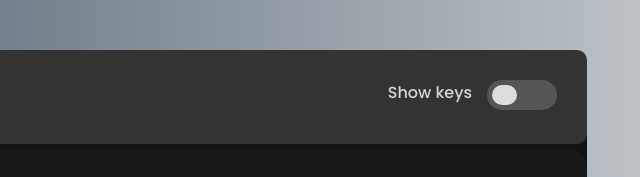
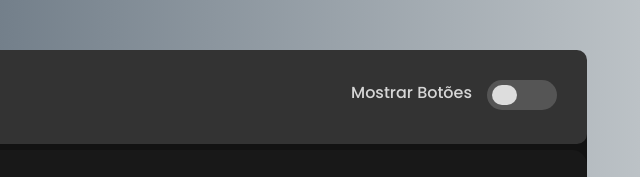
Before and after one commit to TavinhoDS/PianoDev, a plain HTML site: page index.html in a window 1280 px wide. Shown: the top 177 px of the page, 629-1269 px from the left. Drawn offline with Linux system fonts and the light colour scheme.

Commit message:
Piano Virtua

```diff
--- a/index.html
+++ b/index.html
@@ -16,7 +16,7 @@
             <h1>Piano Virtual|JS</h1>
 
             <label class="checkbox__label">
-                Show keys
+                Mostrar Botões
                 <span class="switcher">
                     <span class="switcher__button"></span>
                 </span>
```
